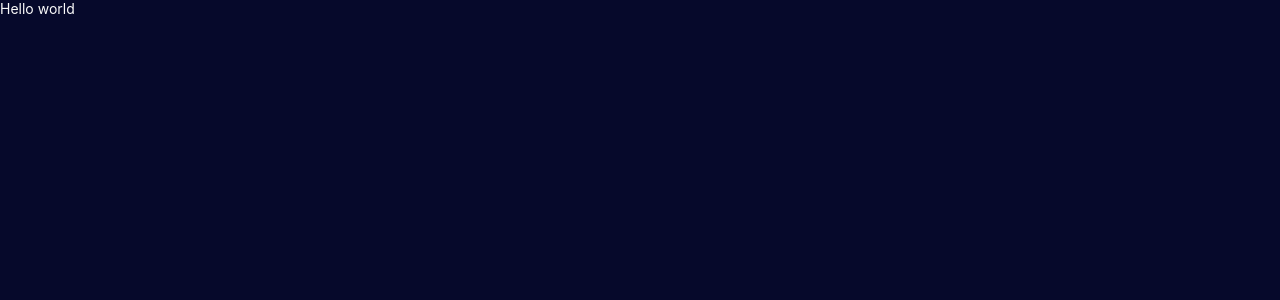
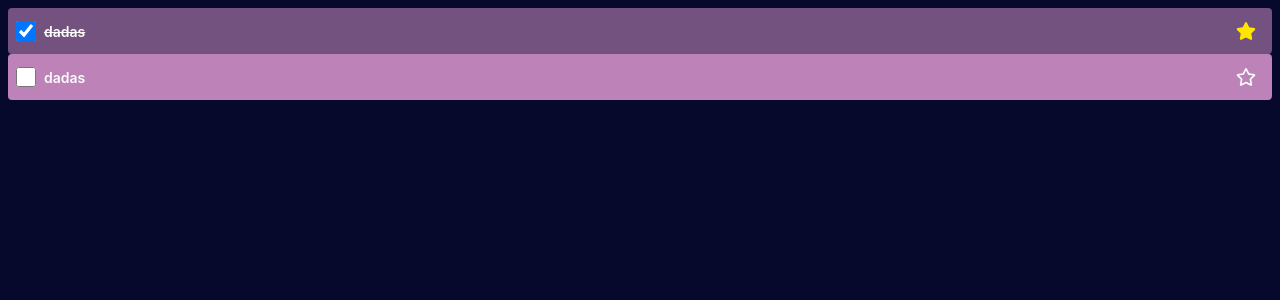
Before and after one commit to Guilhermemuller13/todo-app-vite, a React (Vite) app: page / in a window 1280 px wide. Shown: the top 300 px of the page. Built offline with nearby package versions, Linux system fonts and the light colour scheme; a web font is replaced by a local one.

Commit message:
:art: component item task

```diff
--- a/package.json
+++ b/package.json
@@ -10,8 +10,10 @@
   },
   "dependencies": {
     "@reduxjs/toolkit": "^2.0.1",
+    "polished": "^4.2.2",
     "react": "^18.2.0",
     "react-dom": "^18.2.0",
+    "react-icons": "^5.0.1",
     "react-redux": "^9.1.0",
     "styled-components": "^6.1.8"
   },
--- /dev/null
+++ b/src/app/components/Button/index.tsx
@@ -0,0 +1,20 @@
+import { forwardRef, AnchorHTMLAttributes, ButtonHTMLAttributes } from "react";
+import * as S from "./styles";
+
+type ButtonTypes =
+  | AnchorHTMLAttributes<HTMLAnchorElement>
+  | ButtonHTMLAttributes<HTMLButtonElement>;
+
+export type ButtonProps = {
+  icon?: JSX.Element;
+  as?: React.ElementType;
+} & ButtonTypes;
+
+const Button = ({ children, icon, ...props }: ButtonProps) => (
+  <S.Wrapper hasIcon={!!icon} {...props}>
+    {icon}
+    {!!children && <span>{children}</span>}
+  </S.Wrapper>
+);
+
+export default forwardRef(Button);
--- /dev/null
+++ b/src/app/components/Button/styles.ts
@@ -0,0 +1,48 @@
+import styled, { css, DefaultTheme } from "styled-components";
+
+export type WrapperProps = {
+  hasIcon: boolean;
+};
+
+const wrapperModifiers = {
+  withIcon: (theme: DefaultTheme) => css`
+    svg {
+      width: 2rem;
+      height: 2rem;
+
+      & + span {
+        margin-left: ${theme.spacings.xxsmall};
+      }
+    }
+  `,
+  disabled: () => css`
+    &:disabled {
+      cursor: not-allowed;
+      filter: saturate(30%);
+    }
+  `
+};
+
+export const Wrapper = styled.button<WrapperProps>`
+  ${({ theme, hasIcon, disabled }) => css`
+    display: inline-flex;
+    align-items: center;
+    justify-content: center;
+    background: none;
+    color: ${theme.colors.black};
+    font-family: ${theme.font.family};
+    height: 3rem;
+    border: 0;
+    cursor: pointer;
+    border-radius: ${theme.border.radius};
+    padding: ${theme.spacings.xxsmall};
+    text-decoration: none;
+
+    &:focus {
+      box-shadow: 0 0 0 3px ${theme.colors.secondary};
+    }
+
+    ${!!hasIcon && wrapperModifiers.withIcon(theme)};
+    ${disabled && wrapperModifiers.disabled()};
+  `}
+`;
--- /dev/null
+++ b/src/app/components/Item/index.tsx
@@ -0,0 +1,55 @@
+import { FC } from "react";
+import { FaRegStar, FaStar } from "react-icons/fa";
+// import { IoMdMore } from "react-icons/io";
+
+import Button from "../Button";
+
+import * as S from "./styles";
+
+export type ItemProps = {
+  text: string;
+  checked: boolean;
+  id: string;
+  onChangeStatus: (id: string) => void;
+  onChangeLevel: (id: string) => void;
+};
+
+const Item: FC<ItemProps> = ({
+  text = "",
+  checked = false,
+  onChangeStatus,
+  onChangeLevel,
+  id
+}) => {
+  const onChangeStatusTask = () => {
+    onChangeStatus(id);
+  };
+
+  const onChangeLevelTask = () => {
+    onChangeLevel(id);
+  };
+
+  return (
+    <S.Wrapper checked={checked}>
+      <S.TextWrapper>
+        <S.Input
+          type="checkbox"
+          onChange={onChangeStatusTask}
+          checked={checked}
+        />
+        <S.Text checked={checked}>{text}</S.Text>
+      </S.TextWrapper>
+      <S.OptionsWrapper>
+        <Button
+          onClick={onChangeLevelTask}
+          icon={
+            checked ? <FaStar color="FFE500" /> : <FaRegStar color="FAFAFA" />
+          }
+        ></Button>
+        {/* <Button onClick={} icon={<IoMdMore />}></Button> */}
+      </S.OptionsWrapper>
+    </S.Wrapper>
+  );
+};
+
+export default Item;
--- /dev/null
+++ b/src/app/components/Item/styles.ts
@@ -0,0 +1,58 @@
+import styled, { css } from "styled-components";
+import { rgba } from "polished";
+
+import { ItemProps } from ".";
+
+type CheckedProps = Pick<ItemProps, "checked">;
+
+export const TextWrapper = styled.div`
+  ${({ theme }) => css`
+    display: flex;
+    align-items: center;
+    gap: ${theme.spacings.xxsmall};
+  `}
+`;
+
+export const OptionsWrapper = styled.div`
+  ${({ theme }) => css`
+    display: flex;
+    align-items: center;
+    gap: ${theme.spacings.xxsmall};
+  `}
+`;
+
+export const Input = styled.input`
+  ${({ theme }) => css`
+    color: ${theme.colors.black};
+    font-family: ${theme.font.family};
+    font-size: ${theme.font.sizes.medium};
+    padding: ${theme.spacings.xxsmall} 0;
+    background: transparent;
+    border: 0;
+    outline: none;
+    height: 2rem;
+    width: 2rem;
+    cursor: pointer;
+  `}
+`;
+
+export const Text = styled.p<CheckedProps>`
+  ${({ theme, checked }) => css`
+    color: ${theme.colors.white};
+    font-size: ${theme.font.sizes.small};
+    font-weight: ${theme.font.bold};
+    text-decoration: ${checked ? "line-through" : "none"};
+  `}
+`;
+
+export const Wrapper = styled.div<CheckedProps>`
+  ${({ theme, checked }) => css`
+    display: flex;
+    justify-content: space-between;
+    background: ${checked
+      ? rgba(theme.colors.secondary, 0.6)
+      : theme.colors.secondary};
+    padding: ${theme.spacings.xxsmall};
+    border-radius: ${theme.border.radius};
+  `}
+`;
--- /dev/null
+++ b/src/app/pages/Home/index.tsx
@@ -0,0 +1,26 @@
+import Item from "../../components/Item";
+
+import * as S from "./styles";
+
+const Home = () => {
+  return (
+    <S.Wrapper>
+      <Item
+        checked={true}
+        text="dadas"
+        onChangeLevel={() => {}}
+        onChangeStatus={() => {}}
+        id="123"
+      />
+      <Item
+        checked={false}
+        text="dadas"
+        onChangeLevel={() => {}}
+        onChangeStatus={() => {}}
+        id="123"
+      />
+    </S.Wrapper>
+  );
+};
+
+export default Home;
--- /dev/null
+++ b/src/app/pages/Home/styles.ts
@@ -0,0 +1,7 @@
+import styled, { css } from "styled-components";
+
+export const Wrapper = styled.div`
+  ${({ theme }) => css`
+    padding: ${theme.spacings.xxsmall};
+  `}
+`;
--- a/src/main/App.tsx
+++ b/src/main/App.tsx
@@ -4,11 +4,15 @@ import { Provider } from "react-redux";
 import { store } from "../redux/store";
 import ViewThemeProvider from "./styles/ViewThemeProvider";
 
+import Home from "../app/pages/Home";
+
 const App = () => {
   return (
     <Provider store={store}>
       <ViewThemeProvider>
-        <Suspense fallback={<div>...loading</div>}>Hello world</Suspense>
+        <Suspense fallback={<div>...loading</div>}>
+          <Home />
+        </Suspense>
       </ViewThemeProvider>
     </Provider>
   );
--- a/src/main/styles/theme.ts
+++ b/src/main/styles/theme.ts
@@ -1,10 +1,10 @@
 export default {
   grid: {
-    container: '130rem',
-    gutter: '3.2rem'
+    container: "130rem",
+    gutter: "3.2rem"
   },
   border: {
-    radius: '0.4rem'
+    radius: "0.4rem"
   },
   font: {
     family:
@@ -13,36 +13,36 @@ export default {
     normal: 400,
     bold: 600,
     sizes: {
-      xxsmall: '0.8rem',
-      xsmall: '1.2rem',
-      small: '1.4rem',
-      medium: '1.6rem',
-      large: '1.8rem',
-      xlarge: '2.0rem',
-      xxlarge: '2.8rem',
-      huge: '5.2rem'
+      xxsmall: "0.8rem",
+      xsmall: "1.2rem",
+      small: "1.4rem",
+      medium: "1.6rem",
+      large: "1.8rem",
+      xlarge: "2.0rem",
+      xxlarge: "2.8rem",
+      huge: "5.2rem"
     }
   },
   colors: {
-    primary: '#20324b',
-    secondary: '#3CD3C1',
-    mainBg: '#06092B',
-    lightBg: '#F2F2F2',
-    white: '#FAFAFA',
-    black: '#030517',
-    lightGray: '#EAEAEA',
-    gray: '#8F8F8F',
-    darkGray: '#2E2F42',
-    red: '#FF6347'
+    primary: "#20324b",
+    secondary: "#BD83B8",
+    mainBg: "#06092B",
+    lightBg: "#F2F2F2",
+    white: "#FAFAFA",
+    black: "#030517",
+    lightGray: "#EAEAEA",
+    gray: "#8F8F8F",
+    darkGray: "#2E2F42",
+    red: "#FF6347"
   },
   spacings: {
-    xxsmall: '0.8rem',
-    xsmall: '1.6rem',
-    small: '2.4rem',
-    medium: '3.2rem',
-    large: '4.0rem',
-    xlarge: '4.8rem',
-    xxlarge: '5.6rem'
+    xxsmall: "0.8rem",
+    xsmall: "1.6rem",
+    small: "2.4rem",
+    medium: "3.2rem",
+    large: "4.0rem",
+    xlarge: "4.8rem",
+    xxlarge: "5.6rem"
   },
   layers: {
     base: 10,
@@ -52,7 +52,7 @@ export default {
     alwaysOnTop: 50
   },
   transition: {
-    default: '0.3s ease-in-out',
-    fast: '0.1s ease-in-out'
+    default: "0.3s ease-in-out",
+    fast: "0.1s ease-in-out"
   }
 } as const;
```
Also changed, not shown: src/app/core/utils/localStorage/index.ts (added, +13 -0 lines), src/app/components/TextField/index.tsx (renamed from src/components/TextField/index.tsx), src/app/components/TextField/styles.ts (renamed from src/components/TextField/styles.ts), 1 other file (tests, documents, lock files or other folders).
